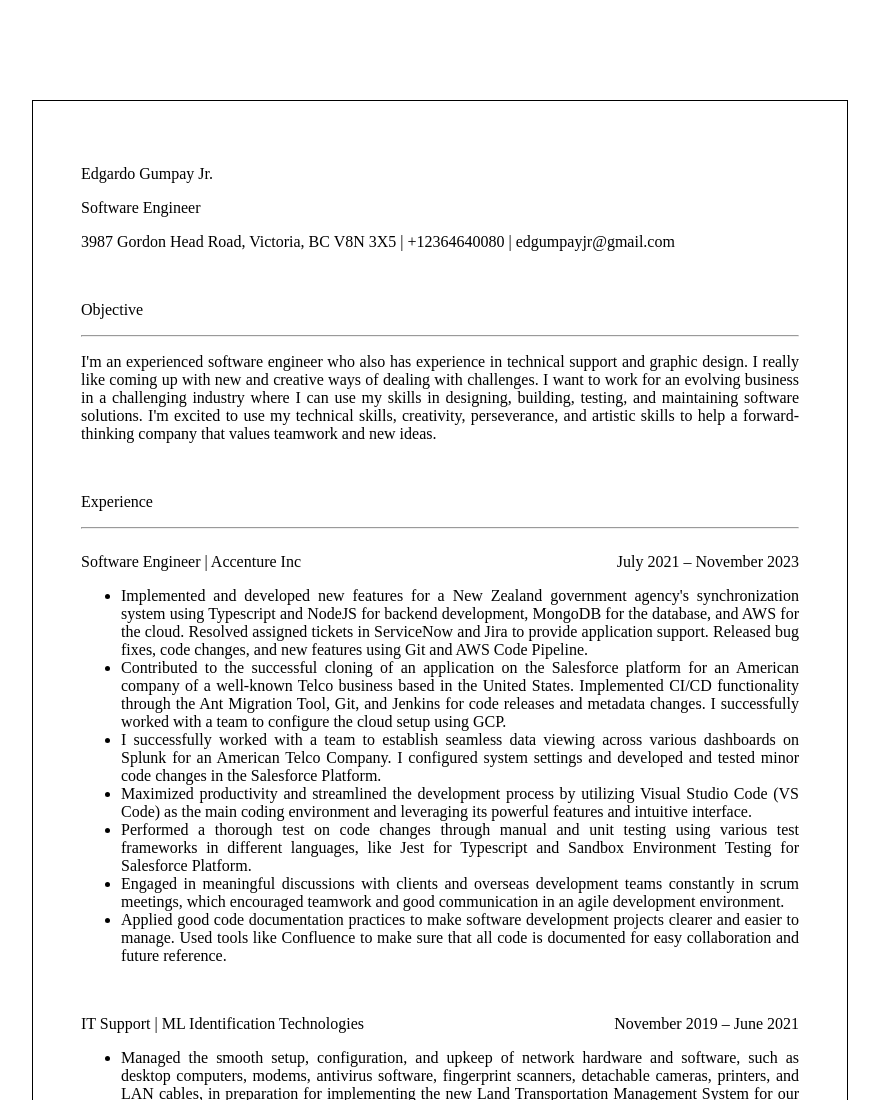
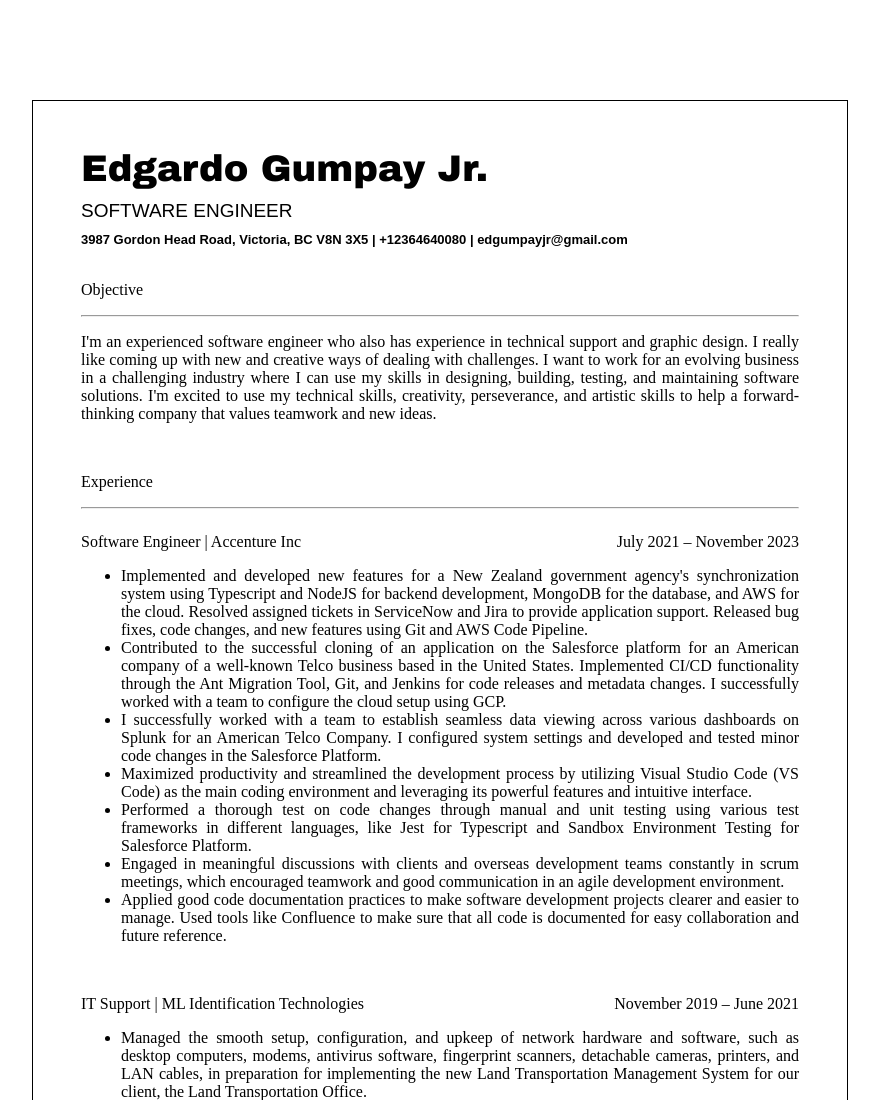
Before and after one commit to edgumpayjr/online-resume, a plain HTML site: page index.html in a window 1280 px wide. Shown: the top 1100 px of the page, without its empty margins (200-1079 px from the left). Drawn offline with Linux system fonts and the light colour scheme.

Commit message:
applied changes in my info section

```diff
--- a/css/style.css
+++ b/css/style.css
@@ -38,3 +38,29 @@ section {
 .section-sub-title div:nth-of-type(3) p {
     margin: 0;
 }
+
+/* my info section */
+
+.my-info p {
+    margin: 0;
+}
+
+.my-info p:nth-of-type(1) {
+    font-family: "Arial Black";
+    font-size: 37px;
+    margin-bottom: 0.3em;
+}
+
+.my-info p:nth-of-type(2) {
+    font-family: "Arial";
+    font-size: 19px;
+    margin-bottom: 0.5em;
+}
+
+.my-info p:nth-of-type(3) {
+    font-family: "Arial";
+    font-size: 13px;
+    font-weight: 700;
+}
+
+/* end of my info section */
--- a/index.html
+++ b/index.html
@@ -8,9 +8,9 @@
 </head>
 <body>
     <main>
-        <section>
+        <section class="my-info">
             <p>Edgardo Gumpay Jr.</p>
-            <p>Software Engineer</p>
+            <p>SOFTWARE ENGINEER</p>
             <p>3987 Gordon Head Road, Victoria, BC V8N 3X5 | +12364640080 | <a> edgumpayjr@gmail.com </a></p>
         </section>
         <br>
```
